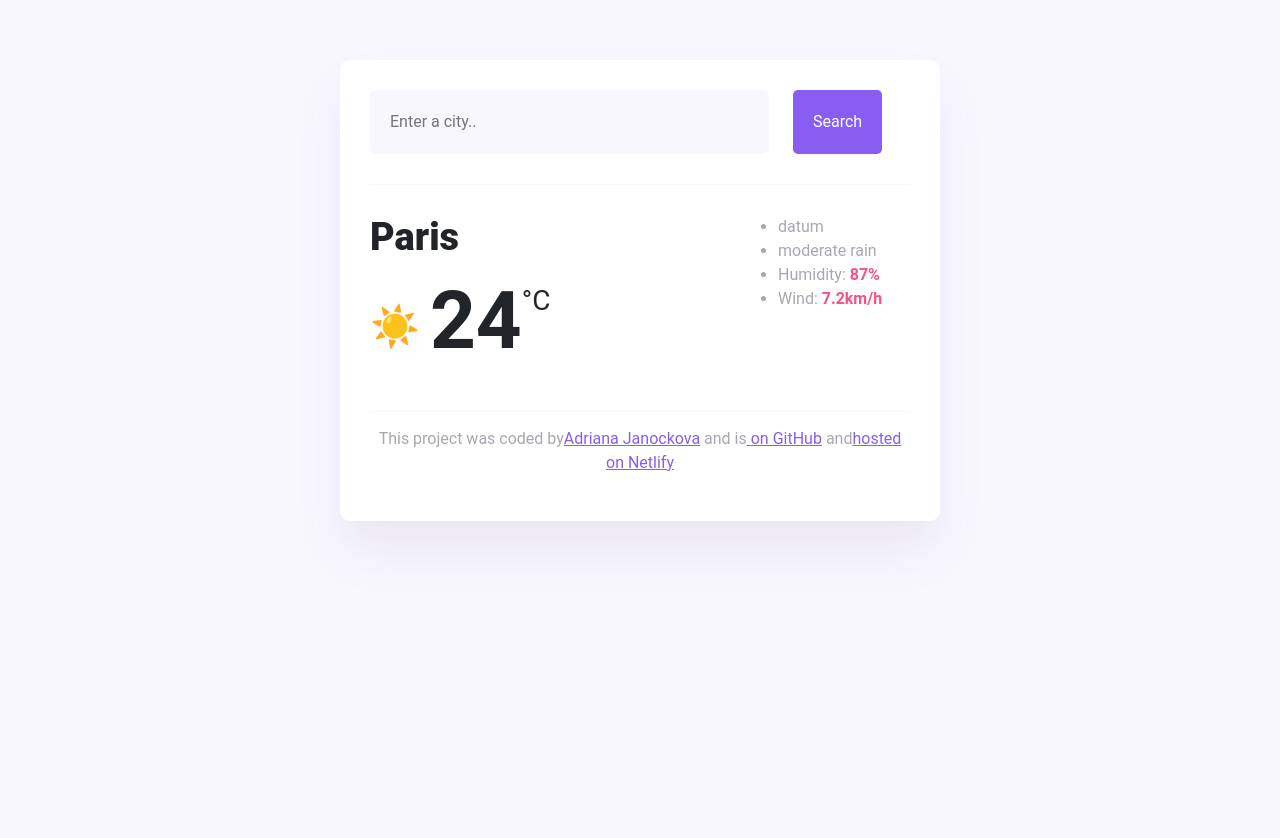
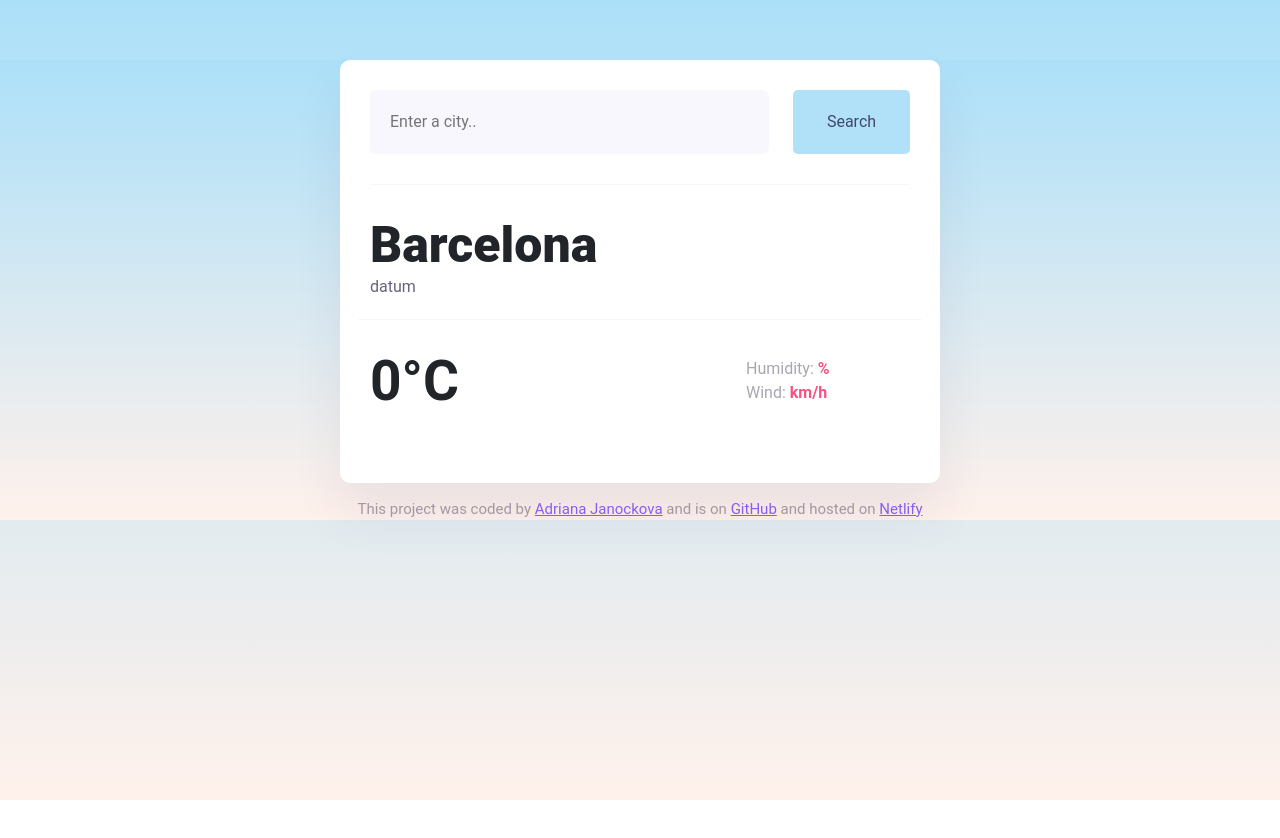
Before and after one commit to Adriana-Aki/shecodes-react-app, a React (Create React App) app: page / in a window 1280 px wide. Shown: the top 838 px of the page. Before the commit the page ends 800 px from the top, so only its background shows below. Built offline with nearby package versions, Linux system fonts and the light colour scheme.

Commit message:
adding weather app

```diff
--- a/package.json
+++ b/package.json
@@ -6,6 +6,7 @@
     "@testing-library/jest-dom": "^5.17.0",
     "@testing-library/react": "^13.4.0",
     "@testing-library/user-event": "^13.5.0",
+    "axios": "^1.7.7",
     "bootstrap": "^5.3.3",
     "react": "^18.3.1",
     "react-dom": "^18.3.1",
--- a/src/Weather.js
+++ b/src/Weather.js
@@ -1,28 +1,63 @@
-import React from "react";
+import React, { useState } from "react";
 import "./weather.css";
+import axios from "axios";
 
 export default function Weather() {
+  let [city, setCity] = useState("Barcelona");
+  let [temp, setTemp] = useState("");
+  let [desc, setDesc] = useState("");
+  let [hum, setHum] = useState("");
+  let [wind, setWind] = useState("");
+  let [icon, setIcon] = useState("");
+
+  function handleClick(event) {
+    event.preventDefault();
+    let units = "metric";
+    let apiKey = "b2a5adcct04b33178913oc335f405433";
+    let apiUrl = `https://api.shecodes.io/weather/v1/current?query=${city}&key=${apiKey}&units=${units}`;
+    axios.get(apiUrl).then(displayCurrentInfo);
+    // console.log(apiUrl);
+    // axios.get(apiUrl).then(showTemperature);
+  }
+
+  function displayCurrentInfo(response) {
+    console.log(response);
+    setTemp(response.data.temperature.current);
+    setHum(response.data.temperature.humidity);
+    setDesc(response.data.condition.description);
+    setWind(response.data.wind.speed);
+    setIcon(
+      `<img src="${response.data.condition.icon_url}" className="weather-app-icon" />`
+    );
+  }
+
+  function updateCity(event) {
+    console.log(event.target.value);
+    setCity(event.target.value);
+  }
+
   return (
-    <div>
     <body>
       <div className="weather-app">
         <header>
           <form id="search-form">
             <div className="row">
-                <div className="col-9">
+              <div className="col-md-9">
                 <input
                   type="search"
                   placeholder="Enter a city.."
                   required
                   className="search-input"
                   id="search-input"
+                  onChange={updateCity}
                 />
               </div>
-                <div className="col-3">
+              <div className="col-md-3">
                 <input
                   type="submit"
                   value="Search"
                   className="search-button"
+                  onClick={handleClick}
                 />
               </div>
             </div>
@@ -30,35 +65,40 @@ export default function Weather() {
         </header>
         <main>
           <div className="current-weather">
-              <div className="row">
-                <div className="col-8">
             <h1 className="current-city" id="current-city">
-                    Paris
+              {city}
             </h1>
-                  <div class="current-temperature">
-                    <span class="current-temperature-icon">☀️</span>
-                    <span class="current-temperature-value">24</span>
-                    <span class="current-temperature-unit">°C</span>
+            <ul className="current-info">
+              <li id="current-date">datum</li>
+              <li id="description">{desc}</li>
+            </ul>
+            <div className="row align-items-center weather-info">
+              <div className="col-md-8 align-self-center">
+                <div class="current-temperature ">
+                  <span className="current-temperature-icon">{icon}</span>
+                  <span className="current-temperature-value">
+                    {Math.round(temp)}
+                  </span>
+                  <span className="current-temperature-unit">°C</span>
                 </div>
               </div>
-                <div className="col-4">
+              <div className="col-md-4 align-self-center">
                 <ul className="current-details">
-                    <li id="current-date">datum</li>
-                    <li> moderate rain</li>
                   <li>
-                      Humidity: <strong>87%</strong>
+                    Humidity: <strong>{hum}%</strong>
                   </li>
                   <li>
-                      Wind: <strong>7.2km/h</strong>
+                    Wind: <strong>{wind}km/h</strong>
                   </li>
                 </ul>
               </div>
             </div>
           </div>
         </main>
+      </div>
       <footer>
         <p>
-              This project was coded by
+          This project was coded by{" "}
           <a
             href="https://portfolio-adrianaj.netlify.app/"
             target="_blank"
@@ -66,27 +106,24 @@ export default function Weather() {
           >
             Adriana Janockova
           </a>{" "}
-              and is
+          and is on{" "}
           <a
             href="https://portfolio-adrianaj.netlify.app/"
             target="_blank"
             rel="noreferrer"
           >
-                {" "}
-                on GitHub
+            GitHub
           </a>{" "}
-              and
+          and hosted on{" "}
           <a
             href="https://portfolio-adrianaj.netlify.app/"
             target="_blank"
             rel="noreferrer"
           >
-                hosted on Netlify
+            Netlify
           </a>
         </p>
       </footer>
-        </div>
     </body>
-    </div>
   );
 }
--- a/src/weather.css
+++ b/src/weather.css
@@ -1,6 +1,14 @@
+html,
 body {
-  background: #f9f7fe;
+  height: 100%;
+  margin: 0; /* Ensure there are no margins on the body */
+}
+
+body {
+  background: linear-gradient(to top, #fff1eb 0%, #ace0f9 100%);
+  background-repeat: no-repeat;
   font-family: "Roboto", sans-serif;
+  height: 100%;
 }
 
 a {
@@ -10,7 +18,8 @@ a {
 .weather-app {
   background: white;
   max-width: 600px;
-  margin: 60px auto;
+  margin: auto;
+  margin-top: 60px;
   padding: 30px;
   border-radius: 10px;
   box-shadow: 0 30px 50px rgba(65, 50, 100, 0.08);
@@ -32,15 +41,19 @@ header {
 }
 .search-button {
   font-size: 16px;
-  background-color: #885df1;
-  color: white;
+  background-color: #b0e1f8;
+  color: rgba(39, 33, 66, 0.8);
   border: none;
   padding: 20px;
-
   border-radius: 5px;
+  width: 100%;
 }
 main {
   padding: 30px 0;
+}
+
+ul {
+  margin: 0;
 }
 
 .current-temperature {
@@ -48,15 +61,33 @@ main {
 }
 
 .current-city {
-  font-size: 38px;
+  font-size: 50px;
   font-weight: 900;
-  margin: 0;
+  margin-bottom: 0;
 }
+
+.weather-info {
+  border-top: 1px solid #f9f7fe;
+  margin-top: 20px;
+  padding-top: 20px;
+}
+
+.current-info {
+  color: rgba(39, 33, 66, 0.7);
+  font-size: 16px;
+  font-weight: 400;
+  line-height: 24px;
+  list-style-type: none;
+  padding: 0;
+}
+
 .current-details {
   color: rgba(39, 33, 66, 0.4);
   font-size: 16px;
   font-weight: 400;
   line-height: 24px;
+  list-style-type: none;
+  padding: 0;
 }
 
 .current-details strong {
@@ -67,24 +98,27 @@ main {
   position: relative;
   top: -8px;
   font-size: 40px;
-  margin-right: 10px;
 }
 
 .current-temperature-value {
-  font-size: 80px;
+  font-size: 55px;
   font-weight: bold;
 }
 
 .current-temperature-unit {
-  font-size: 28px;
-  position: relative;
-  top: -38px;
+  font-size: 55px;
+  font-weight: bold;
 }
 
 footer {
-  border-top: 1px solid #f9f7fe;
   text-align: center;
   padding-top: 15px;
+  color: rgba(39, 33, 66, 0.4);
+  font-size: 15px;
+}
 
-  color: rgba(39, 33, 66, 0.4);
+@media (max-width: 768px) {
+  .search-button {
+    margin-top: 10px;
+  }
 }
```
Also changed, not shown: 1 other file (tests, documents, lock files or other folders). Lines whose indentation alone changed are shown as unchanged.
